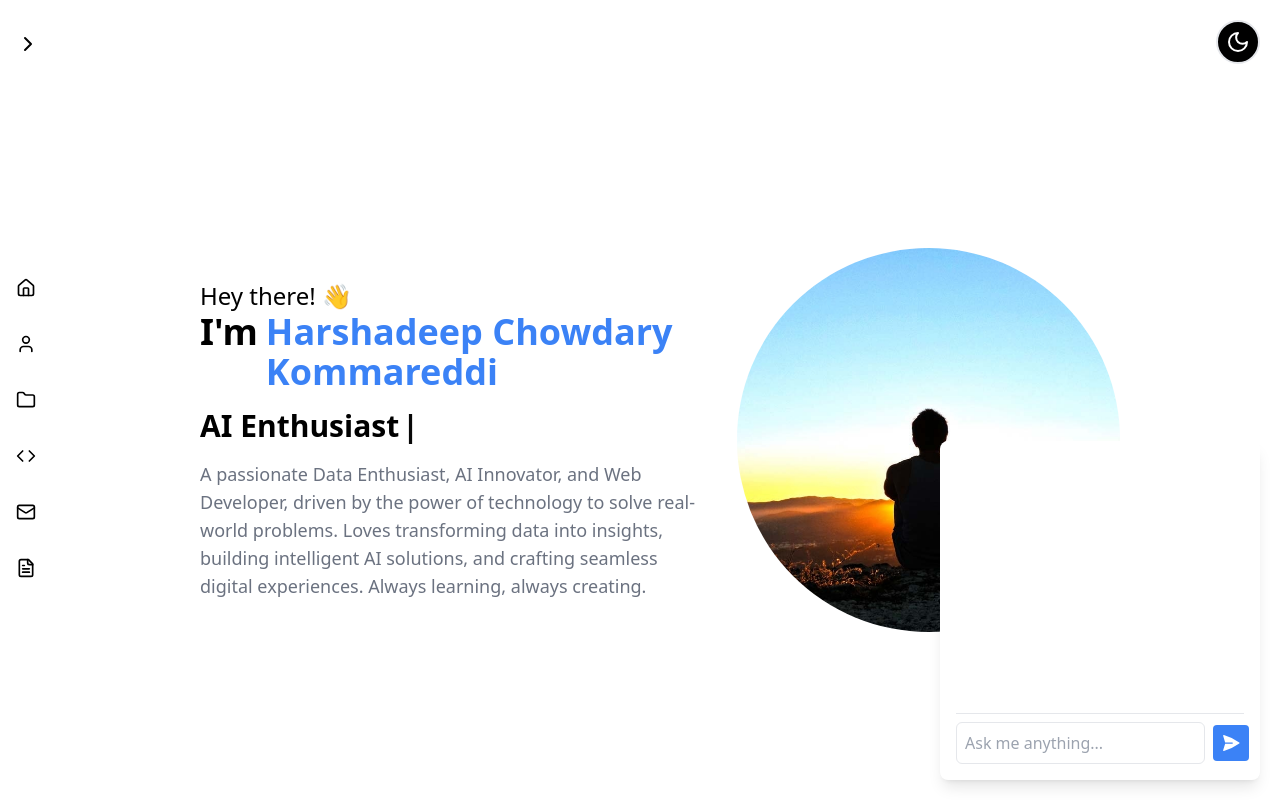
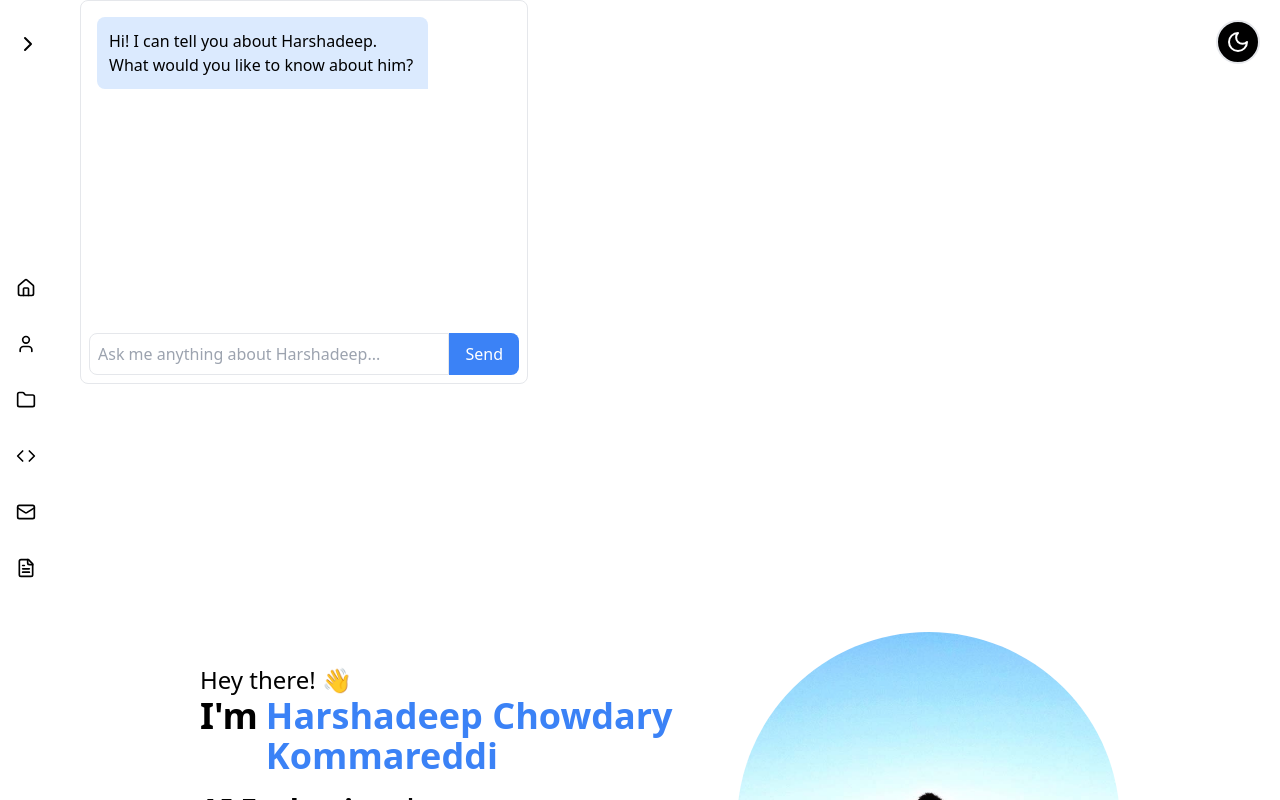
Before and after one commit to Harsha107/harsha-portfolio, a Next.js app: page / in a window 1280 px wide. Shown: the top 800 px of the page. Built offline with nearby package versions, Linux system fonts and the light colour scheme.

Commit message:
chatbot frontend v0

```diff
--- a/app/components/chatbot.tsx
+++ b/app/components/chatbot.tsx
@@ -1,69 +1,100 @@
 "use client";
 
-import React, { useState } from "react";
-import { PaperAirplaneIcon } from "@heroicons/react/24/solid";
+import React, { useState, useRef, useEffect } from "react";
+
+type Message = {
+    role: 'human' | 'ai';
+    content: string;
+};
 
 export default function Chatbot() {
-    const [messages, setMessages] = useState<{ user: string; bot: string }[]>([]);
-    const [input, setInput] = useState("");
-    const [loading, setLoading] = useState(false);
+    const [messages, setMessages] = useState<Message[]>([
+        { role: 'ai', content: 'Hi! I can tell you about Harshadeep. What would you like to know about him?' }
+    ]);
+    const [input, setInput] = useState('');
+    const [isLoading, setIsLoading] = useState(false);
+    const messagesEndRef = useRef<null | HTMLDivElement>(null);
+
+    const scrollToBottom = () => {
+        messagesEndRef.current?.scrollIntoView({ behavior: 'smooth' })
+    };
+
+    useEffect(() => {
+        scrollToBottom();
+    }, [messages]);
 
     const sendMessage = async () => {
         if (!input.trim()) return;
-        setLoading(true);
 
-        setMessages([...messages, { user: input, bot: "..." }]);
+        const userMessage: Message = { role: 'human', content: input };
+        setMessages(prev => [...prev, userMessage]);
+        setInput('')
+        setIsLoading(true);
 
         try {
-            const response = await fetch("/api/chat", {
+            const response = await fetch('http://127.0.0.1:8000/api/chat', {
                 method: "POST",
-                headers: {
-                    "Content-Type": "application/json",
-                },
-                body: JSON.stringify({ message: input }),
+                headers: { 'Content-Type': 'application/json' },
+                body: JSON.stringify({ messages: [...messages, userMessage] }),
             });
-
+            if (!response.ok) throw new Error('Failed to get response.');
             const data = await response.json();
-
-            setMessages((prev) => [
-                ...prev.slice(0, -1),
-                { user: input, bot: data.response },
-            ]);
+            setMessages(prev => [...prev, { role: 'ai', content: data.response }]);
         } catch (error) {
-            console.error("Error:", error);
+            console.error('Error: ', error);
+            setMessages(prev => [...prev, {
+                role: 'ai',
+                content: 'Sorry, I encountered an error. Please try again.'
+            }]);
+        } finally {
+            setIsLoading(false);
         }
-
-        setLoading(false);
-        setInput("");
     };
 
     return (
-        <div className="fixed bottom-5 right-5 bg-white shadow-lg p-4 rounded-lg w-80">
-            <div className="h-64 overflow-y-auto">
-                {messages.map((msg, idx) => (
-                    <div key={idx} className="mb-2">
-                        <p className="text-blue-600 font-semibold">User: {msg.user}</p>
-                        <p className="text-gray-700">Bot: {msg.bot}</p>
+        <div className="flex flex-col w-full max-w-md h-96 border rounded-lg bg-white">
+            <div className="flex-1 p-4 overflow-y-auto">
+                {messages.map((message, index) => (
+                    <div
+                        key={index}
+                        className={`mb-4 ${
+                            message.role === 'ai'
+                            ? 'bg-blue-100 rounded-br-none'
+                            : 'bg-gray-100 ml-auto rounded-bl-none'
+                        } p-3 rounded-lg max-w-[80%] ${
+                            message.role === 'human' ? 'ml-auto' : ''
+                        }`}
+                    >
+                        {message.content}
                     </div>
                 ))}
+
+                {isLoading && (
+                    <div className="bg-blue-100 p-3 rounded-lg rounded-br-none max-w-[80%] animate-pulse">
+                        Thinking...
+                    </div>
+                )}
+                <div ref={messagesEndRef}></div>
             </div>
 
-            <div className="flex items-center border-t pt-2">
+            <div className="botrder-t p-2 flex">
                 <input
                     type="text"
                     value={input}
                     onChange={(e) => setInput(e.target.value)}
-                    placeholder="Ask me anything..."
-                    className="flex-grow border rounded-md p-2"
+                    onKeyPress={(e) => e.key === 'Enter' && sendMessage()}
+                    placeholder="Ask me anything about Harshadeep..."
+                    className="flex-1 p-2 border rounded-l-lg focus:outline-none focus:ring-2 focus:ring-blue-500"
+                    disabled={isLoading}
                 />
                 <button
                     onClick={sendMessage}
-                    disabled={loading}
-                    className="ml-2 bg-blue-500 text-white p-2 rounded"
+                    disabled={isLoading}
+                    className="bg-blue-500 text-white px-4 py-2 rounded-r-lg hover:bg-blue-600 focus:outline-none focus:ring-blue-500 disabled:bg-blue-300"
                 >
-                    <PaperAirplaneIcon className="h-5 w-5"/>
+                    Send
                 </button>
             </div>
         </div>
     )
-}
+};
```
